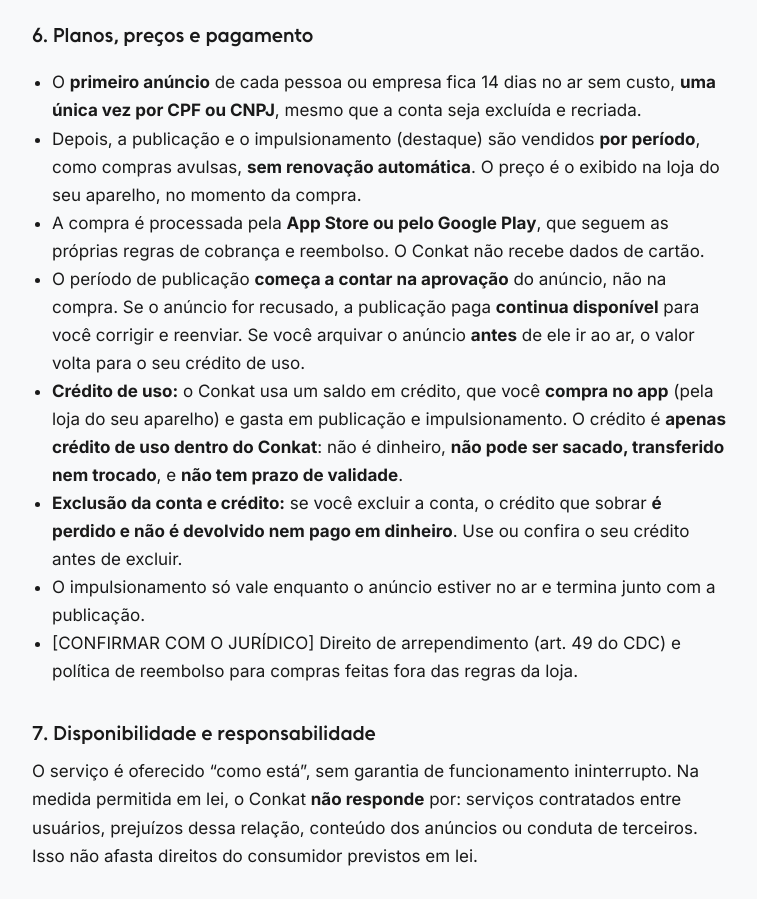
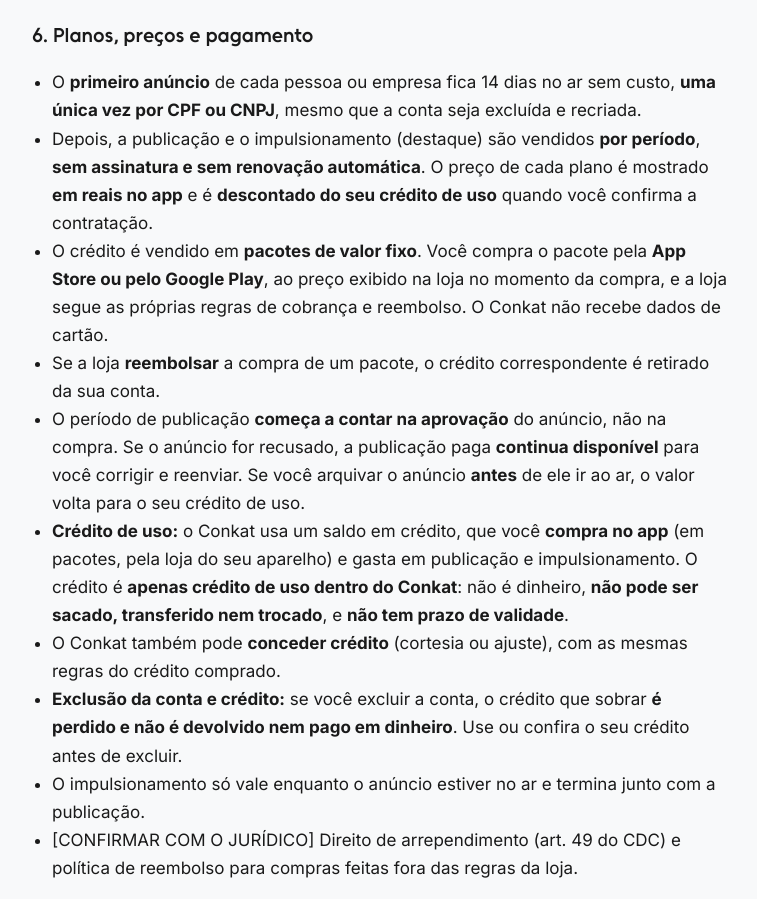
Before and after one commit to lucassPedrozo/conkat.com.br, an Astro site: page /termos in a window 1280 px wide. Shown: the part 1640-2539 px from the top of the page, without its empty margins (260-1017 px from the left). Built offline with nearby package versions, Linux system fonts and the light colour scheme; Astro itself is replaced by a stand-in of ours.

Commit message:
docs: Termos com o crédito por pacotes (rascunho, noindex)
Co-Authored-By: Claude Sonnet 5.5 <noreply@anthropic.com>

```diff
--- a/src/pages/termos.md
+++ b/src/pages/termos.md
@@ -47,10 +47,12 @@ A avaliação é uma nota de 1 a 5, anônima, uma por aparelho e por anúncio. *
 ## 6. Planos, preços e pagamento
 
 - O **primeiro anúncio** de cada pessoa ou empresa fica 14 dias no ar sem custo, **uma única vez por CPF ou CNPJ**, mesmo que a conta seja excluída e recriada.
-- Depois, a publicação e o impulsionamento (destaque) são vendidos **por período**, como compras avulsas, **sem renovação automática**. O preço é o exibido na loja do seu aparelho, no momento da compra.
-- A compra é processada pela **App Store ou pelo Google Play**, que seguem as próprias regras de cobrança e reembolso. O Conkat não recebe dados de cartão.
+- Depois, a publicação e o impulsionamento (destaque) são vendidos **por período**, **sem assinatura e sem renovação automática**. O preço de cada plano é mostrado **em reais no app** e é **descontado do seu crédito de uso** quando você confirma a contratação.
+- O crédito é vendido em **pacotes de valor fixo**. Você compra o pacote pela **App Store ou pelo Google Play**, ao preço exibido na loja no momento da compra, e a loja segue as próprias regras de cobrança e reembolso. O Conkat não recebe dados de cartão.
+- Se a loja **reembolsar** a compra de um pacote, o crédito correspondente é retirado da sua conta.
 - O período de publicação **começa a contar na aprovação** do anúncio, não na compra. Se o anúncio for recusado, a publicação paga **continua disponível** para você corrigir e reenviar. Se você arquivar o anúncio **antes** de ele ir ao ar, o valor volta para o seu crédito de uso.
-- **Crédito de uso:** o Conkat usa um saldo em crédito, que você **compra no app** (pela loja do seu aparelho) e gasta em publicação e impulsionamento. O crédito é **apenas crédito de uso dentro do Conkat**: não é dinheiro, **não pode ser sacado, transferido nem trocado**, e **não tem prazo de validade**.
+- **Crédito de uso:** o Conkat usa um saldo em crédito, que você **compra no app** (em pacotes, pela loja do seu aparelho) e gasta em publicação e impulsionamento. O crédito é **apenas crédito de uso dentro do Conkat**: não é dinheiro, **não pode ser sacado, transferido nem trocado**, e **não tem prazo de validade**.
+- O Conkat também pode **conceder crédito** (cortesia ou ajuste), com as mesmas regras do crédito comprado.
 - **Exclusão da conta e crédito:** se você excluir a conta, o crédito que sobrar **é perdido e não é devolvido nem pago em dinheiro**. Use ou confira o seu crédito antes de excluir.
 - O impulsionamento só vale enquanto o anúncio estiver no ar e termina junto com a publicação.
 - [CONFIRMAR COM O JURÍDICO] Direito de arrependimento (art. 49 do CDC) e política de reembolso para compras feitas fora das regras da loja.
```
